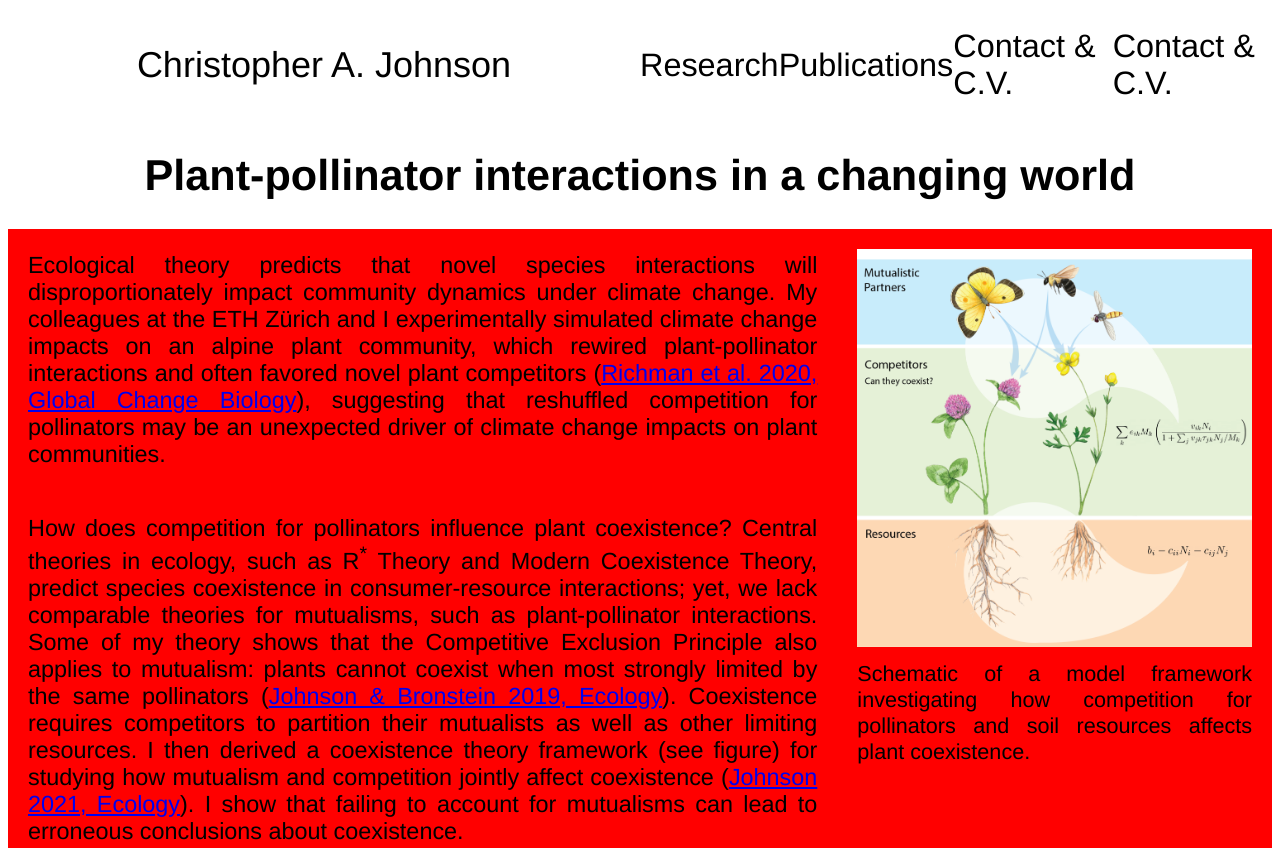
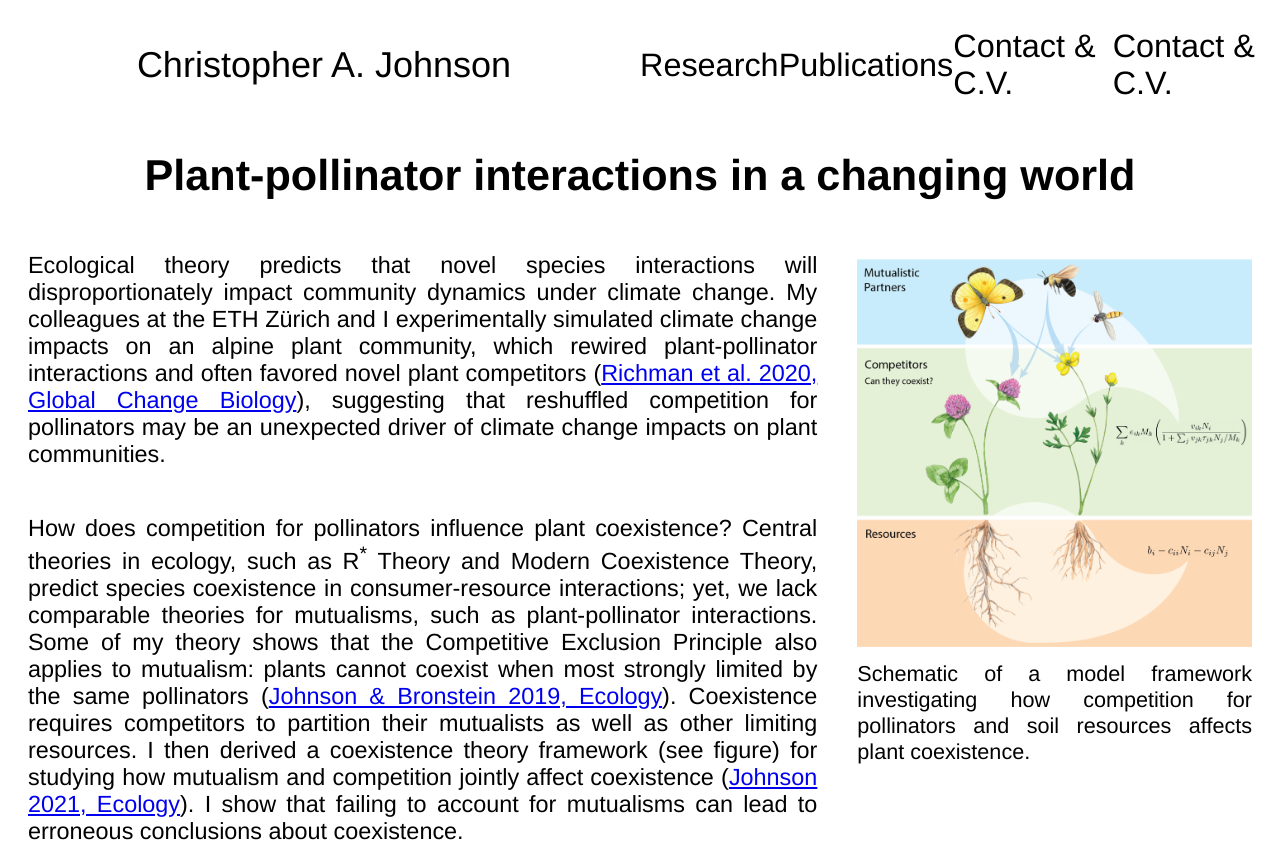
Before and after one commit to chrisajohnson/chrisajohnson.github.io, a Jekyll site: the page built from research/plant_pollinator.md, in a window 1280 px wide. Shown: the top 848 px of the page. Built offline with Jekyll 4.4.1, drawn with Linux system fonts in a browser that asks for light colours; grey boxes are pictures that could not be loaded.

Commit message:
Update styles.css

```diff
--- a/assets/css/styles.css
+++ b/assets/css/styles.css
@@ -24,7 +24,7 @@
   justify-content: center; /* Center title */
   text-decoration: none; /* Remove underline */
   color: black; /* Text color */
-  font-size: 2rem; /* Set the text size */
+  font-size: 2rem; /* Text size */
 }
 
 /* Navigation */
@@ -33,7 +33,7 @@
   display: flex; /* Need flexbox for links layout */
   justify-content: space-between; /* Space out items */
   align-items: center; /* Center items vertically */
-  font-size: 1.8rem; /* Set the text size */
+  font-size: 1.8rem; /* Text size */
 }
 
 /* Anchor for navigation links */
@@ -44,7 +44,7 @@
 
 /* Dropdown container */
 .dropdown {
-  position: relative; /* menu drops down below navigation link */
+  position: relative; /* Menu drops down below navigation link */
 }
 
 /* Dropdown menu */
@@ -56,7 +56,7 @@
   min-width: 750px; /* Set minimum width */
   border-radius: 4px; /* Rounds the corners of dropdown box */
   padding: 10px 0; /* Add horizontal padding */
-  font-size: 1.5rem; /* Set text size */
+  font-size: 1.5rem; /* Text size */
 }
 
 /* Show dropdown on hover */
@@ -79,7 +79,7 @@
 .page-title {
   text-align: center; /* Centers the title horizontally */
   margin: 10px 0; /* Adds spacing above and below */
-  font-size: 1.2rem; /* Set the text size */
+  font-size: 1.2rem; /* Text size */
 }
 
 /* Body */
@@ -87,7 +87,7 @@
   display: flex; /* Use flexbox for layout */
   align-items: stretch; /* Ensure both content-left and content-right stretch to the same height */
   text-align: justify; /* Justified text */
-  font-size: 1.3rem; /* Set the text size */
+  font-size: 1.3rem; /* Text size */
   padding: 0; /* Remove padding */
 }
 
@@ -95,7 +95,6 @@
 .page-layout-grid .site-body {
   display: flex; /* Use flexbox */
   flex-direction: column; /* Stack content-up and content-down vertically */
-  background-color: red;
 }
 
 /* Up and Down Content */
```
